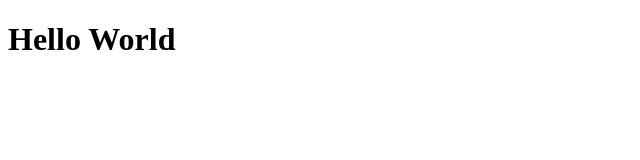
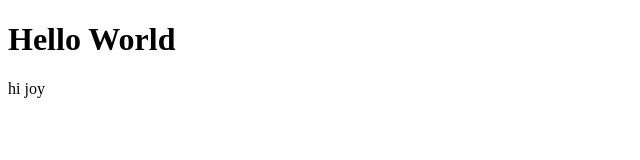
Before and after one commit to kimj000-1529765/kimj000-1529765.github.io, a plain HTML site: page index.html in a window 1280 px wide. Shown: the full height of the page, 0-640 px from the left. Drawn offline with Linux system fonts and the light colour scheme.

Commit message:
Add files via upload

```diff
--- a/index.html
+++ b/index.html
@@ -5,5 +5,6 @@
 	</head>
 	<body>
 		<h1>Hello World</h1>
+		<p>hi joy </p>
 	</body>
 </html>
```
